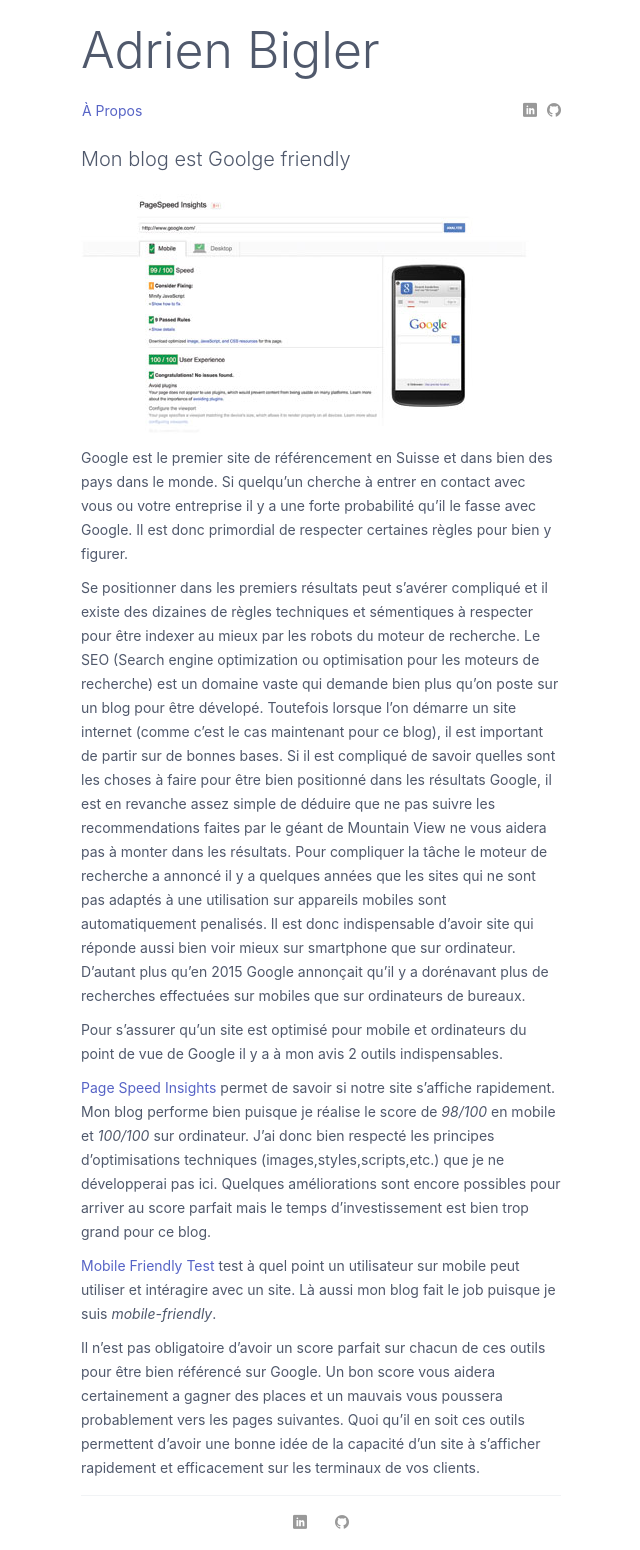
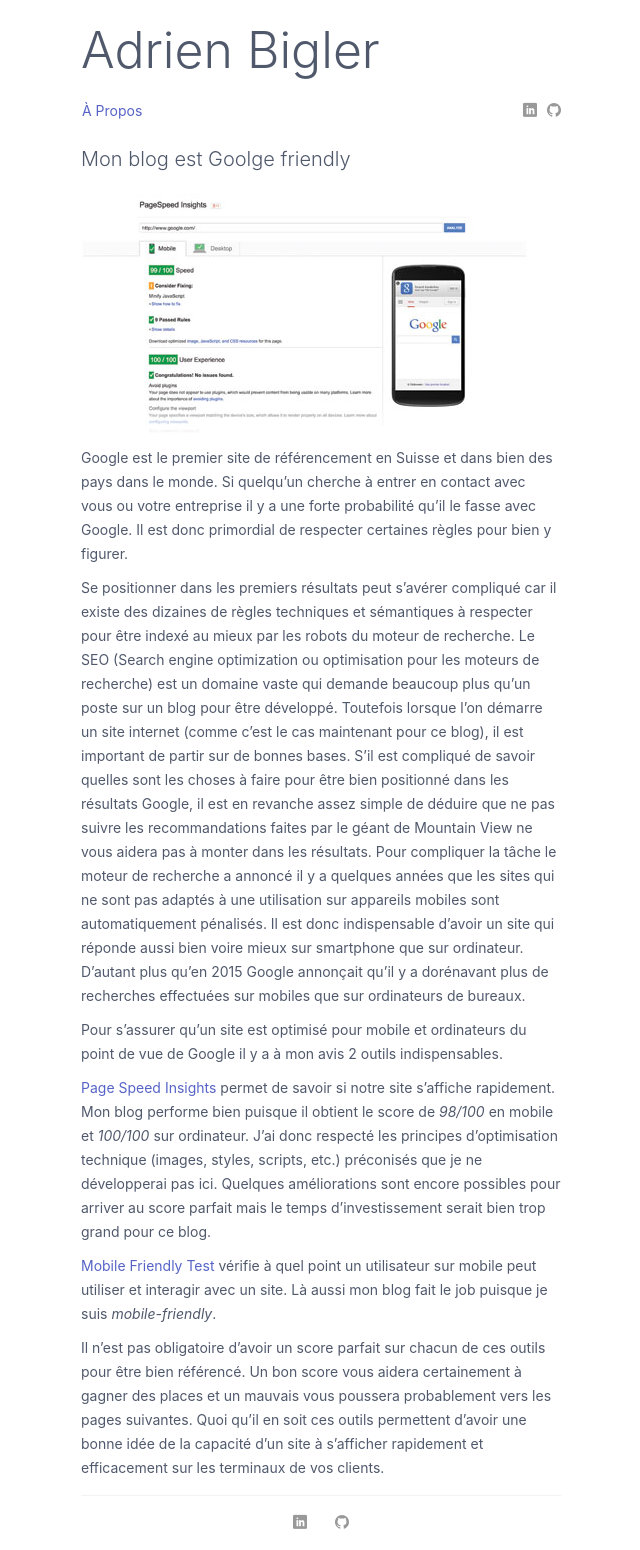
Before and after one commit to camel113/camel113.github.io, a Jekyll site: the page built from _posts/2017-05-01-google-page-speed-insights.md, in a window 1280 px wide. Shown: the whole page, without its empty margins (319-959 px from the left). Built offline with Jekyll 4.4.1, drawn with Linux system fonts in a browser that asks for light colours; some web fonts are replaced.

Commit message:
Text improvements

```diff
--- a/_posts/2017-05-01-google-page-speed-insights.md
+++ b/_posts/2017-05-01-google-page-speed-insights.md
@@ -5,12 +5,12 @@ image: images/2017-05-01-google-speed-insights.jpg
 ---
 Google est le premier site de référencement en Suisse et dans bien des pays dans le monde. Si quelqu'un cherche à entrer en contact avec vous ou votre entreprise il y a une forte probabilité qu'il le fasse avec Google. Il est donc primordial de respecter certaines règles pour bien y figurer.
 
-Se positionner dans les premiers résultats peut s'avérer compliqué et il existe des dizaines de règles techniques et sémentiques à respecter pour être indexer au mieux par les robots du moteur de recherche. Le SEO (Search engine optimization ou optimisation pour les moteurs de recherche) est un domaine vaste qui demande bien plus qu'on poste sur un blog pour être dévelopé. Toutefois lorsque l'on démarre un site internet (comme c'est le cas maintenant pour ce blog), il est important de partir sur de bonnes bases. Si il est compliqué de savoir quelles sont les choses à faire pour être bien positionné dans les résultats Google, il est en revanche assez simple de déduire que ne pas suivre les recommendations faites par le géant de Mountain View ne vous aidera pas à monter dans les résultats. Pour compliquer la tâche le moteur de recherche a annoncé il y a quelques années que les sites qui ne sont pas adaptés à une utilisation sur appareils mobiles sont automatiquement penalisés. Il est donc indispensable d'avoir site qui réponde aussi bien voir mieux sur smartphone que sur ordinateur. D'autant plus qu'en 2015 Google annonçait qu'il y a dorénavant plus de recherches effectuées sur mobiles que sur ordinateurs de bureaux.
+Se positionner dans les premiers résultats peut s'avérer compliqué car il existe des dizaines de règles techniques et sémantiques à respecter pour être indexé au mieux par les robots du moteur de recherche. Le SEO (Search engine optimization ou optimisation pour les moteurs de recherche) est un domaine vaste qui demande beaucoup plus qu'un poste sur un blog pour être développé. Toutefois lorsque l'on démarre un site internet (comme c'est le cas maintenant pour ce blog), il est important de partir sur de bonnes bases. S'il est compliqué de savoir quelles sont les choses à faire pour être bien positionné dans les résultats Google, il est en revanche assez simple de déduire que ne pas suivre les recommandations faites par le géant de Mountain View ne vous aidera pas à monter dans les résultats. Pour compliquer la tâche le moteur de recherche a annoncé il y a quelques années que les sites qui ne sont pas adaptés à une utilisation sur appareils mobiles sont automatiquement pénalisés. Il est donc indispensable d'avoir un site qui réponde aussi bien voire mieux sur smartphone que sur ordinateur. D'autant plus qu'en 2015 Google annonçait qu'il y a dorénavant plus de recherches effectuées sur mobiles que sur ordinateurs de bureaux.
 
 Pour s'assurer qu'un site est optimisé pour mobile et ordinateurs du point de vue de Google il y a à mon avis 2 outils indispensables.
 
-[Page Speed Insights](https://developers.google.com/speed/pagespeed/insights/) permet de savoir si notre site s'affiche rapidement. Mon blog performe bien puisque je réalise le score de *98/100* en mobile et *100/100* sur ordinateur. J'ai donc bien respecté les principes d'optimisations techniques (images,styles,scripts,etc.) que je ne développerai pas ici. Quelques améliorations sont encore possibles pour arriver au score parfait mais le temps d'investissement est bien trop grand pour ce blog.
+[Page Speed Insights](https://developers.google.com/speed/pagespeed/insights/) permet de savoir si notre site s'affiche rapidement. Mon blog performe bien puisque il obtient le score de *98/100* en mobile et *100/100* sur ordinateur. J'ai donc respecté les principes d'optimisation technique (images, styles, scripts, etc.) préconisés que je ne développerai pas ici. Quelques améliorations sont encore possibles pour arriver au score parfait mais le temps d'investissement serait bien trop grand pour ce blog.
 
-[Mobile Friendly Test](https://search.google.com/search-console/mobile-friendly) test à quel point un utilisateur sur mobile peut utiliser et intéragire avec un site. Là aussi mon blog fait le job puisque je suis *mobile-friendly*.
+[Mobile Friendly Test](https://search.google.com/search-console/mobile-friendly) vérifie à quel point un utilisateur sur mobile peut utiliser et interagir avec un site. Là aussi mon blog fait le job puisque je suis *mobile-friendly*.
 
-Il n'est pas obligatoire d'avoir un score parfait sur chacun de ces outils pour être bien référencé sur Google. Un bon score vous aidera certainement a gagner des places et un mauvais vous poussera probablement vers les pages suivantes. Quoi qu'il en soit ces outils permettent d'avoir une bonne idée de la capacité d'un site à s'afficher rapidement et efficacement sur les terminaux de vos clients.
+Il n'est pas obligatoire d'avoir un score parfait sur chacun de ces outils pour être bien référencé. Un bon score vous aidera certainement à gagner des places et un mauvais vous poussera probablement vers les pages suivantes. Quoi qu'il en soit ces outils permettent d'avoir une bonne idée de la capacité d'un site à s'afficher rapidement et efficacement sur les terminaux de vos clients.
--- /dev/null
+++ b/adrien-bigler-consultant-web.html
@@ -0,0 +1,6 @@
+---
+layout: default
+---
+<main>
+
+</main>
```
